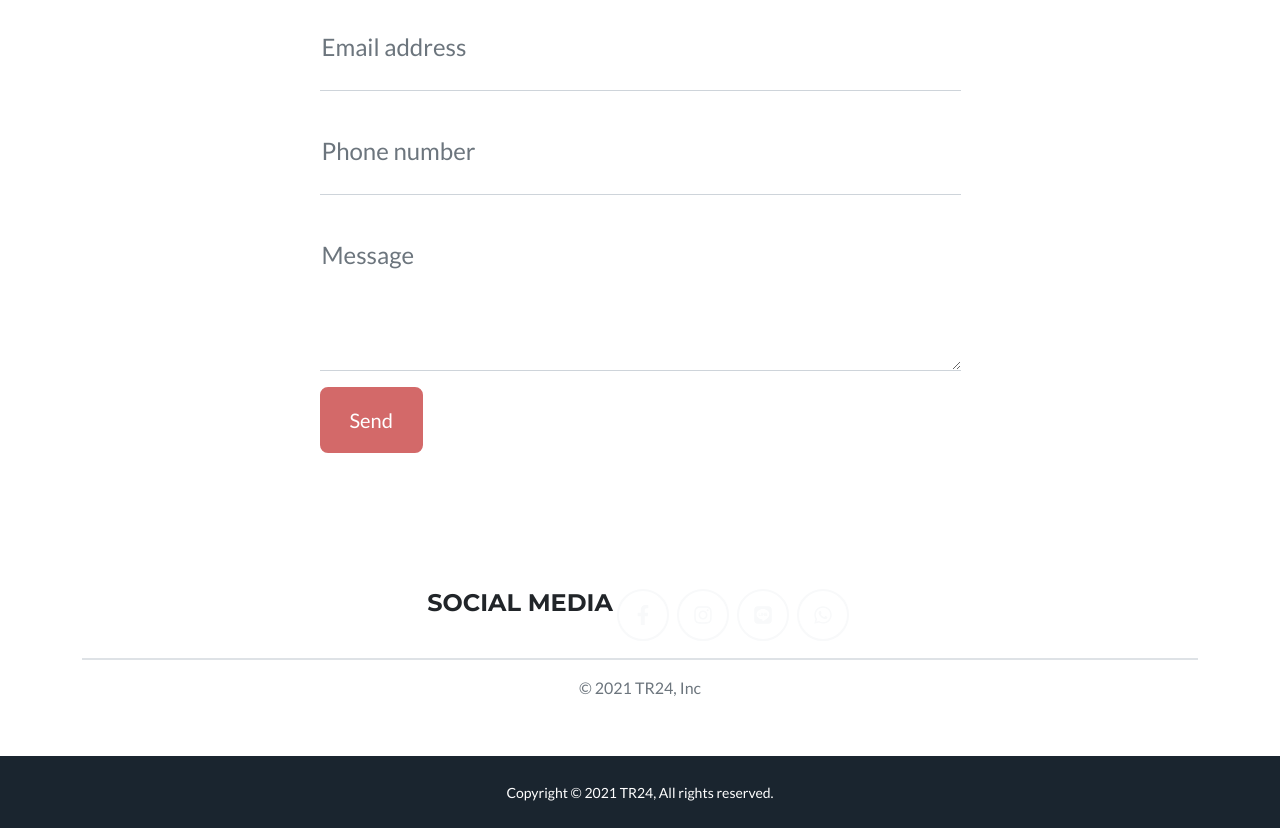
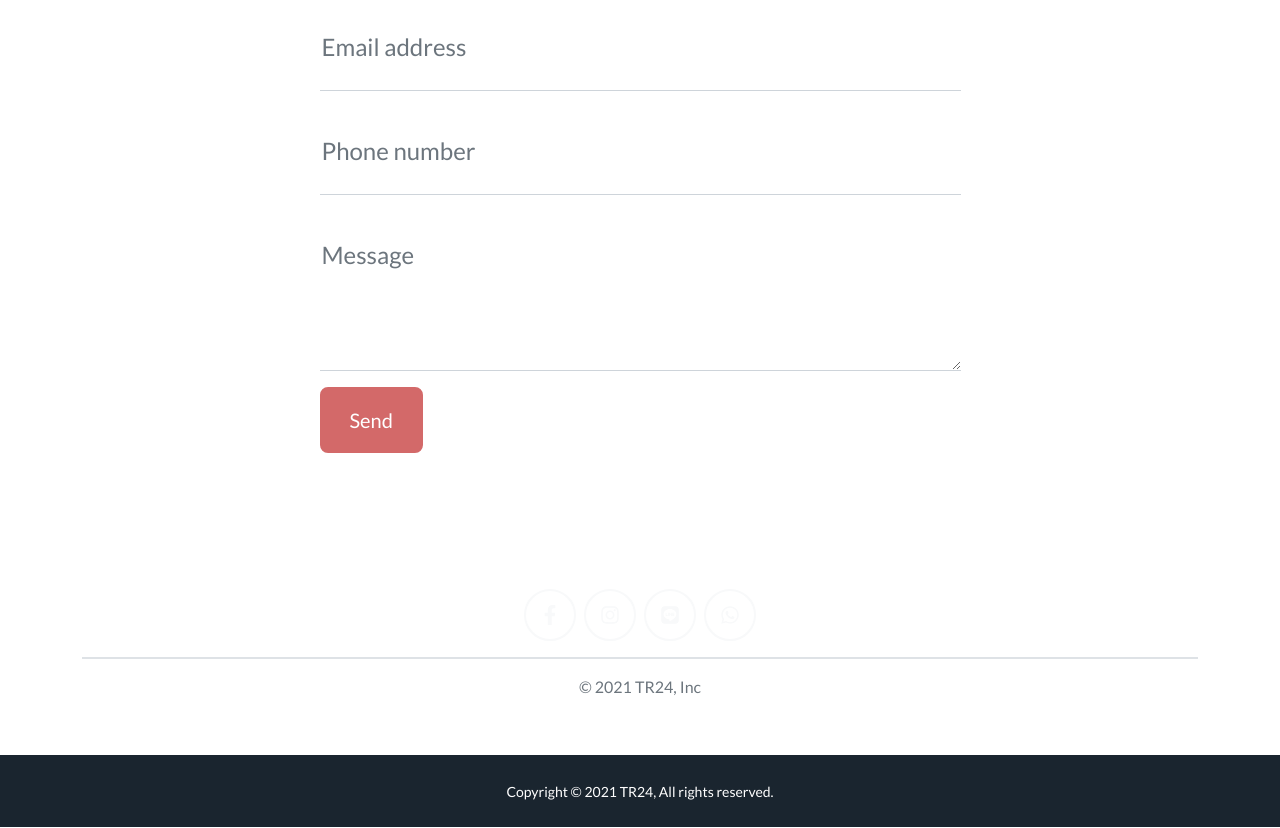
Before and after one commit to TR-24/portfolio, a plain HTML site: page index.html in a window 1280 px wide. Shown: the part 1983-2811 px from the top of the page. Drawn offline with nearby package versions, Linux system fonts and the light colour scheme.

Commit message:
Update index.html

```diff
--- a/index.html
+++ b/index.html
@@ -204,11 +204,18 @@
     <div class="container">
       <footer class="py-3 my-4">
         <ul class="nav justify-content-center border-bottom pb-3 mb-3">
-          <h4 class="text-uppercase mb-4">Social Media</h4>
-          <a class="btn btn-outline-light btn-social mx-1" href="https://www.facebook.com/TaupikRusmadi24"><i class="fab fa-fw fa-facebook-f"></i></a>
-          <a class="btn btn-outline-light btn-social mx-1" href="https://www.instagram.com/taupik_rusmadi24/"><i class="fab fa-fw fa-instagram"></i></a>
-          <a class="btn btn-outline-light btn-social mx-1" href="https://line.me/ti/p/~opick-24"><i class="fab fa-fw fa-line"></i></a>
-          <a class="btn btn-outline-light btn-social mx-1" href="https://api.whatsapp.com/send?phone=6283824427177"><i class="fab fa-fw fa-whatsapp"></i></a>
+          <li class="nav-item">
+            <a class="btn btn-outline-light btn-social mx-1" href="https://www.facebook.com/TaupikRusmadi24"><i class="fab fa-fw fa-facebook-f"></i></a>
+          </li>
+          <li class="nav-item">
+            <a class="btn btn-outline-light btn-social mx-1" href="https://www.instagram.com/taupik_rusmadi24/"><i class="fab fa-fw fa-instagram"></i></a>
+          </li>
+          <li class="nav-item">
+            <a class="btn btn-outline-light btn-social mx-1" href="https://line.me/ti/p/~opick-24"><i class="fab fa-fw fa-line"></i></a>
+          </li>
+          <li class="nav-item">
+            <a class="btn btn-outline-light btn-social mx-1" href="https://api.whatsapp.com/send?phone=6283824427177"><i class="fab fa-fw fa-whatsapp"></i></a>
+          </li>
         </ul>
         <p class="text-center text-muted">&copy; 2021 TR24, Inc</p>
       </footer>
```
